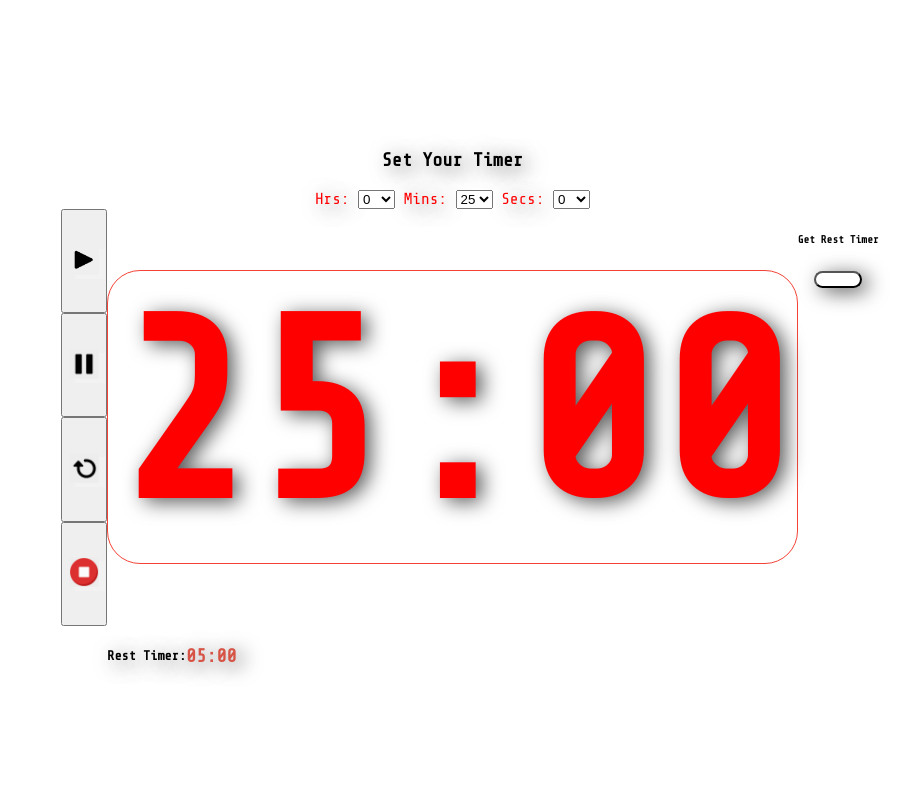
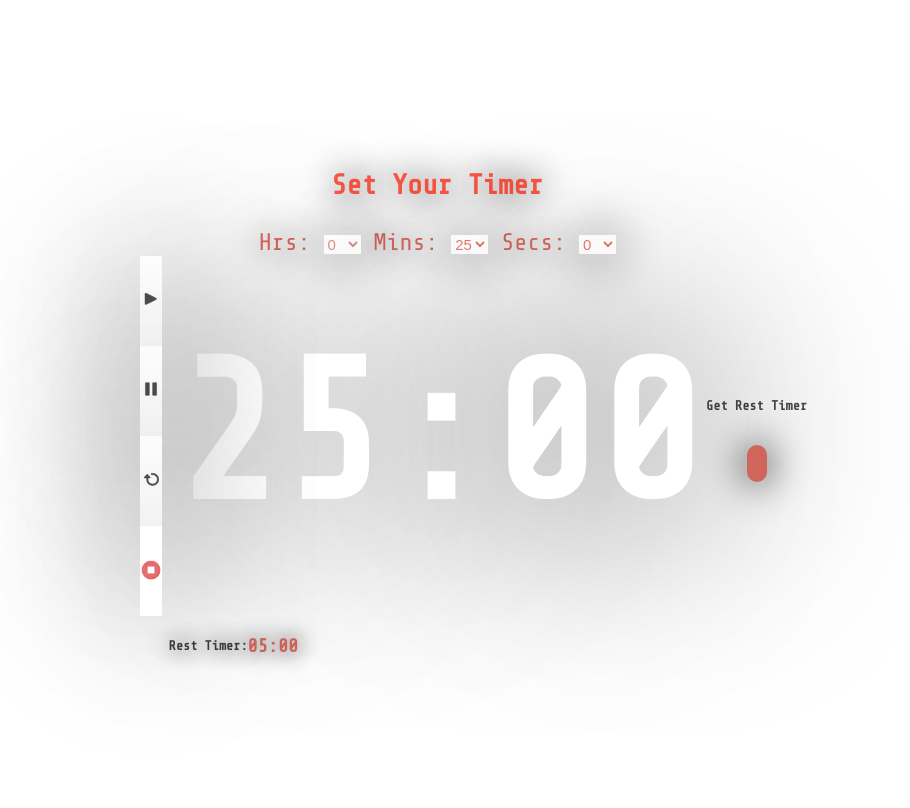
Before and after one commit to cwegscheid08/cwegscheid08.github.io, a PHP site: page / in a window 1280 px wide. Shown: the whole page, without its empty margins (170-1080 px from the left). Run offline with PHP 8.4, Linux system fonts and the light colour scheme.

Commit message:
Finish design/worked on input second

```diff
--- a/index.html
+++ b/index.html
@@ -37,10 +37,18 @@
             <div class="buttons">
     <!-- 			<h6 class="switchTitle">Get Rest Timer</h6>
     			<input type="button" name="typeSwitch"><br /><br /> -->
-    	        <button class="playButton"><img class="icon" src="./images/play.png"></button>
-    	        <button class="pauseButton"><img src="./images/pause-512.png" class="icon"></button>
-    	        <button class="resetButton"><img src="./images/reset-512.png" class="icon"></button>
-    	        <button class="stopButton"><img src="./images/stop_song_red-512.png" class="icon"></button>
+    	        <button class="playButton button">
+                    <img class="icon" src="./images/play.png">
+                </button>
+    	        <button class="pauseButton button">
+                    <img src="./images/pause-512.png" class="icon">
+                </button>
+    	        <button class="resetButton button">
+                    <img src="./images/reset-512.png" class="icon">
+                </button>
+    	        <button class="stopButton button">
+                    <img src="./images/stop_song_red-512.png" class="icon">
+                </button>
             </div>
 
     		<div class="switch">
--- a/script/script.js
+++ b/script/script.js
@@ -65,14 +65,14 @@ function updateDisplay() {
 
 function setWorkTime() {
 	initWork == true ? (firstWork = Object.assign({}, clock), (lastWork = Object.assign({}, firstWork))): "";
-	initWork == true ? (initWork = false) : (inputHour[lastWork.hr].selected = true, inputMinute[lastWork.min/5].selected = true, inputSeconds[(lastWork.sec/5)*-1].selected = true);
-	updateDisplay();
+	initWork == true ? (initWork = false) : (inputHour[lastWork.hr].selected = true, inputMinute[lastWork.min/5].selected = true, inputSeconds[firstWork.sec/5].selected = true, inputSeconds[lastWork.sec/5].selected = true);
+// 	updateDisplay();
 }
 
 function setRestTime() {
 	initRest == true ? (firstRest = Object.assign({}, clock), (lastRest = Object.assign({}, firstRest))) : "";
-	initRest == true ? (initRest = false) :  (inputHour[lastRest.hr].selected = true, inputMinute[lastRest.min/5].selected = true, inputSeconds[lastRest.sec/5].selected = true);
-	updateDisplay();
+	initRest == true ? (initRest = false) :  (inputHour[lastRest.hr].selected = true, inputMinute[lastRest.min/5].selected = true, inputSeconds[firstRest.sec/5].selected = true, inputSeconds[lastRest.sec/5].selected = true);
+// 	updateDisplay();
 }
 
 function switchWorkTime () {
@@ -144,7 +144,7 @@ function getTotalSeconds() {
 function switchTimers() {
 	isWork == true ? isWork = false : isWork = true;
 	isWork == true ? setWorkTime() : setRestTime();
-// 	updateDisplay();
+	updateDisplay();
 	displayTimer();
 }
 
--- a/style/style.css
+++ b/style/style.css
@@ -28,7 +28,7 @@ body {
 		"1 controls 3"
 		"buttons mainTimer switch"
 		"7 otherTimer 9";
-	grid-auto-columns: minmax(46px, auto);
+	grid-auto-columns: minmax(auto, auto);
 	grid-auto-rows: auto;
 }
 
@@ -38,17 +38,18 @@ body {
 	justify-self: center;
 	align-self: end;
 	text-align: center;
-	text-shadow: 6px 4px 20px #5a5a5a;
+	text-shadow: 1px 0px 35px #020202;
+	font-size: 24px;
 }
 
 .mainDisplay {
-	color: red;
-	font-size: 126px;
+	color: #ffffff;
+	font-size: 98px;
 	grid-area: mainTimer;
 	align-self: center;
 	justify-self: center;
-	text-shadow: 6px 4px 20px #5a5a5a;
-	border: 1px solid #F44336;
+	text-shadow: 0px 0px 229px #020202;
+	/* border: 1px solid #F44336; */
 	border-radius: 33px;
 }
 
@@ -62,15 +63,8 @@ body {
 	align-self: start;
 	justify-self: start;
 	display: inline-flex;
-	text-shadow: 6px 4px 20px #5a5a5a;
+	text-shadow: 1px 0px 21px #020202;
 }
-
-/* .text {
-	grid-area: instructions;
-	justify-self: center;
-	align-self: center;
-	background-color: lightgray;
-} */
 
 .buttons {
 	grid-area: buttons;
@@ -87,39 +81,66 @@ body {
 
 .switch {
 	grid-area: switch;
-	align-self: start;
+	align-self: center;
 	justify-self: start;
+	font-size: 20px;
 	text-align: center;
 }
 
 .switchButton {
-	width: 48px;
-	height: 17px;
+	width: 20px;
+	height: 37px;
+	background-color: #d0655b;
+	border-radius: 56px;
+	box-shadow: 0px 1px 38px 0px #020202;
+	border: 0px;
+}
+
+#hours {
+	color: #cf635a;
 	background-color: white;
-	border-radius: 56px;
-	box-shadow: 6px 4px 20px #5a5a5a;
+	font-size: 15px;
+	box-shadow: 0px 1px 50px 0px #020202;
+	border: none;
+	opacity: 0.7;
+}
+
+#minutes {
+	color: #dc4637;
+	background-color: white;
+	font-size: 15px;
+	box-shadow: 0px 1px 50px 0px #020202;
+	border: none;
+	opacity: 0.7;
+}
+
+#seconds {
+	color: #dc4637;
+	background-color: white;
+	font-size: 15px;
+	box-shadow: 0px 1px 50px 0px #020202;
+	border: none;
+	opacity: 0.7;
 }
 
 .backupTimerTitle {
-	color: black;
+	color: #3e3e3e;
 }
 
 #waitingTimer {
-	color: #d65345;
+	color: #cf635a;
 }
 
 .selection {
-	color: red;
+	color: #cf635a;
 }
 
 .selectionTitle {
-	color: black;
+	color: #ff1800b3;
 }
 
-.icon {
-	width: 30px;
-	height: 30px;
-	box-shadow: 6px 4px 0px 0px #f2f2f2;
+.switchTitle {
+	color: #000000b8;
 }
 
 /*BUTTONS*/
@@ -138,3 +159,20 @@ body {
 .stopButton {
 	grid-area: stop;
 }
+
+.icon {
+	width: 20px;
+	height: 20px;
+	opacity: 0.7;
+}
+
+.button {
+	width: auto;
+	height: auto;
+	margin: 0px 7px 0px 7px;
+	box-shadow: 1px 0px 141px #020202;
+	justify-self: center;
+	padding: 0px 1px 0px 1px;
+	background-color: white;
+	border: white;
+}
```
